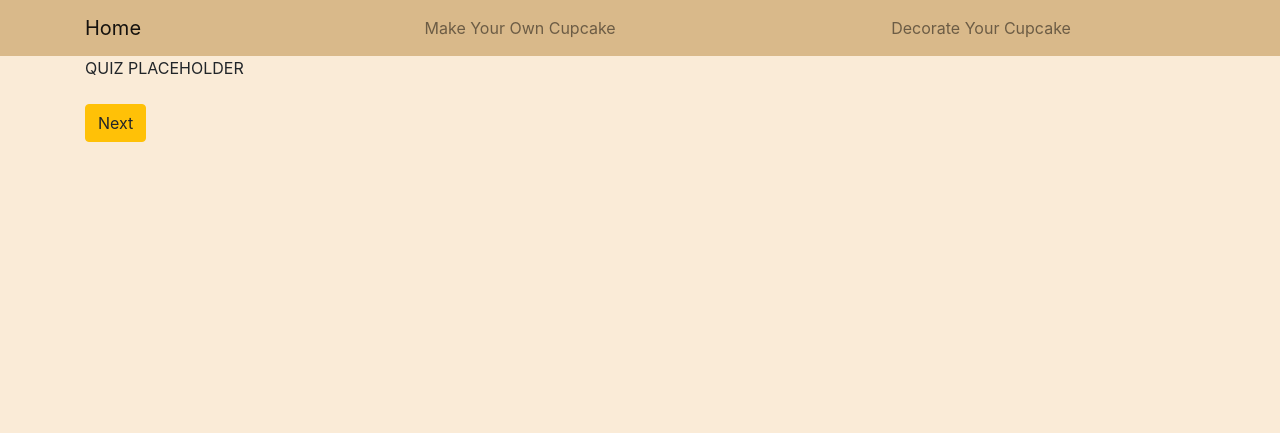
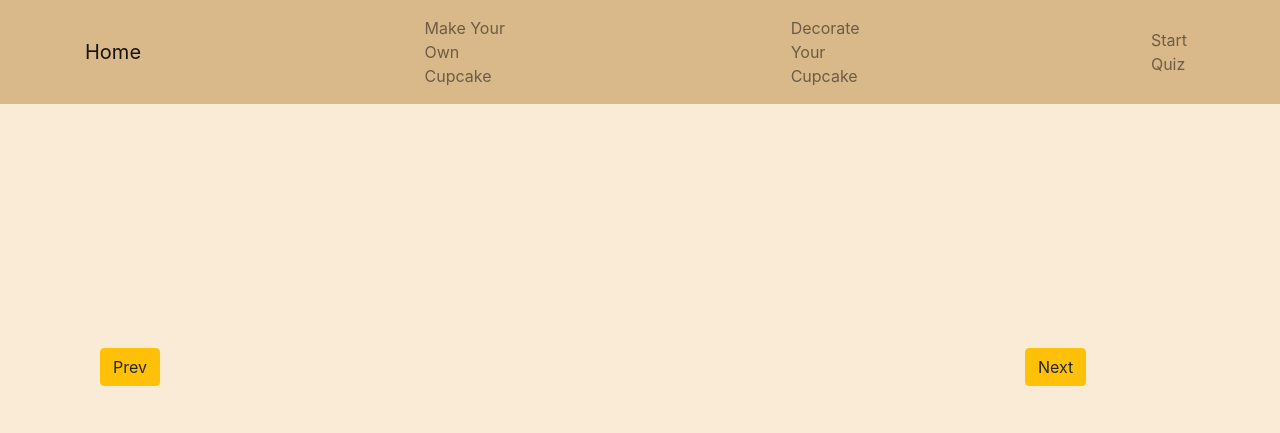
Before and after one commit to taliaKrum/UI-Final-Group4, a Flask app: template templates/quiz.html in a window 1280 px wide. Shown: the top 433 px of the page. Run offline with Flask 2, Linux system fonts and the light colour scheme; the template is opened without the code that fills it, so the values that code supplies are empty; parts of the project's set-up code (start-up, migrations or seed data) failed here and were passed over; some libraries are stand-ins or nearby versions.

Commit message:
Quiz 1 added

```diff
--- a/server.py
+++ b/server.py
@@ -72,8 +72,50 @@ lessons = {
 
 quiz_questions = {
     "1":{
-        "question": "placeholder"
-    }
+        "question_id": "1",
+        "title": "Step 1: Drag ingredients into the right bowl!",
+        "Bowl1":["Flour", "baking powder", "salt"],
+        "Bowl2": ["Butter", "sugar"],
+        "image":"https://www.wseetonline.com/rs/wp-content/uploads/2022/02/0764612a67bae5342d7f57abda5c78b0.jpg",
+        "next_quiz": "2",
+        "prev_quiz": "1"
+    },
+    "2":{
+        "question_id": "2",
+        "title": "First question",
+        "items":[],
+        "text": "",
+        "image": "",
+        "next_quiz": "3",
+        "prev_quiz": "1"
+    },
+    "3":{
+        "question_id": "3",
+        "title": "First question",
+        "items":[],
+        "text": "",
+        "image": "",
+        "next_quiz": "4",
+        "prev_quiz": "2"
+    },
+    "4":{
+        "question_id": "4",
+        "title": "First question",
+        "items":[],
+        "text": "",
+        "image": "",
+        "next_quiz": "5",
+        "prev_quiz": "3"
+    },
+    "5":{
+        "question_id": "5",
+        "title": "First question",
+        "items":[],
+        "text": "",
+        "image": "",
+        "next_quiz": "6",
+        "prev_quiz": "3"
+    },
 }
 
 @app.route('/')
--- a/static/quiz.js
+++ b/static/quiz.js
@@ -1,3 +1,21 @@
+import {draggables} from '/static/quizzes.js';
+
+function load(question){
+    console.log(question.question_id)
+    if(question.question_id == "1"){
+        draggables(question)
+    }else if(question.question_id == "2"){
+        step1(lesson)
+    }
+    else if(question.question_id == "3"){
+        step2(lesson)
+    }
+    else if(question.question_id == "4"){
+        step3(lesson)
+    }
+
+}
+
 $(document).ready(function() {
-
+    load(question)
 })
--- /dev/null
+++ b/static/quizzes.js
@@ -0,0 +1,59 @@
+export function draggables(question){
+
+    var row = $("<div class='row'></div>")
+    var col1 = $("<div class='col-md-4' id='list1'></div>")
+    $.each(question.Bowl1, function(index,value){
+        var list1 = $("<div>")
+        list1.html((index+1) + ": " + value)
+        list1.attr('data-name', value)
+        list1.draggable({
+            revert : "valid"
+        })
+        col1.append(list1)
+    })
+
+    var col2 = $("<div class='col-md-4' id='list2'></div>")
+    $.each(question.Bowl2, function(index,value){
+        var list2 = $("<div>")
+        list2.html((index+1) + ": " + value)
+        list2.attr('data-name', value)
+        list2.draggable({
+            revert : "valid"
+        })
+        col1.append(list2)
+    })
+    row.append(col1)
+
+    var col3 = $("<div class='col-md-4'><div id='bowl1' class='shopping'>Bowl 1</div></div>")
+    row.append(col3)
+
+    var col4 = $("<div class='col-md-4'><div id='bowl2' class='shopping'>Bowl 2</div></div>")
+    row.append(col4)
+
+    $("#details").append(row)
+
+    $( "#bowl1" ).droppable({
+      classes: {
+        "ui-droppable-active": "ui-state-active",
+        "ui-droppable-hover": "ui-state-hover"
+      },
+      drop: function( event, ui ) {
+        $( this )
+          .addClass( "ui-state-highlight" )
+          .find( "list1" )
+            .html( "Dropped!" );
+      }
+    });
+    $( "#bowl2" ).droppable({
+        classes: {
+          "ui-droppable-active": "ui-state-active",
+          "ui-droppable-hover": "ui-state-hover"
+        },
+        drop: function( event, ui ) {
+          $( this )
+            .addClass( "ui-state-highlight" )
+            .find( "list1" )
+              .html( "Dropped!" );
+        }
+      });
+}
--- a/templates/layout.html
+++ b/templates/layout.html
@@ -35,6 +35,9 @@
         <div class="navbar-nav">
           <a class="nav-link" href="/learn/5">Decorate Your Cupcake</a>
       </div>
+      <div class="navbar-nav">
+        <a class="nav-link" href="/quiz/1">Start Quiz</a>
+    </div>
     </div>
   </div>
 </nav>
--- a/templates/quiz.html
+++ b/templates/quiz.html
@@ -2,16 +2,44 @@
 
 {% block content %}
 
-<script type="text/javascript" src="{{ url_for('static', filename = 'quiz.js') }}"></script>
+<script type="module" src="{{ url_for('static', filename = 'quiz.js') }}"></script>
 
 <script>
     let question = {{question|tojson}}
-    console.log(quiz) //this is what is printing out when refresh page
+    console.log(question) //this is what is printing out when refresh page
 </script>
 
 <body>
-    <div>QUIZ PLACEHOLDER</div>
-    <br>
-    <button id="next-button-quiz" class="btn btn-warning">Next</button>
+    <div class="container">
+
+        <br>
+        <div class="spacing row">
+            <div class="col-md-7">
+                <img src="{{question.image}}">
+            </div>
+
+            <div class="col-md-3 learn-title">
+                <h2><i>{{question.title}} </i></h2>
+            </div>
+        </div>
+        <br>
+        <div class="details" id="details">
+        </div>
+        <br>
+        <br>
+        <div class="row">
+            <div class="col-md-2">
+                <button id="prev-button" class="btn btn-warning">Prev</button>
+            </div>
+            <div class="col-md-8"></div>
+            <div class="col-md-2">
+                <button id="next-button" class="btn btn-warning">Next</button>
+            </div>
+        </div>
+        <br>
+        <br>
+    </div>
+
+
 </body>
 {% endblock %}
```
